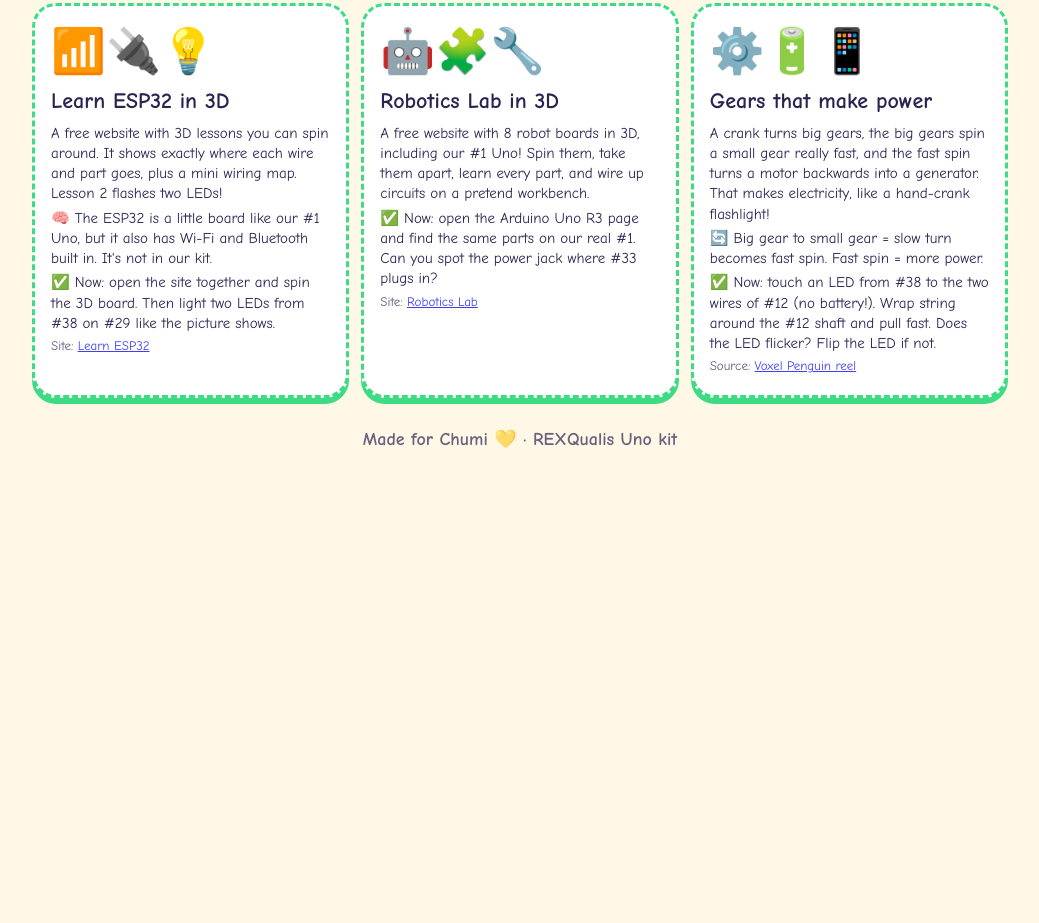
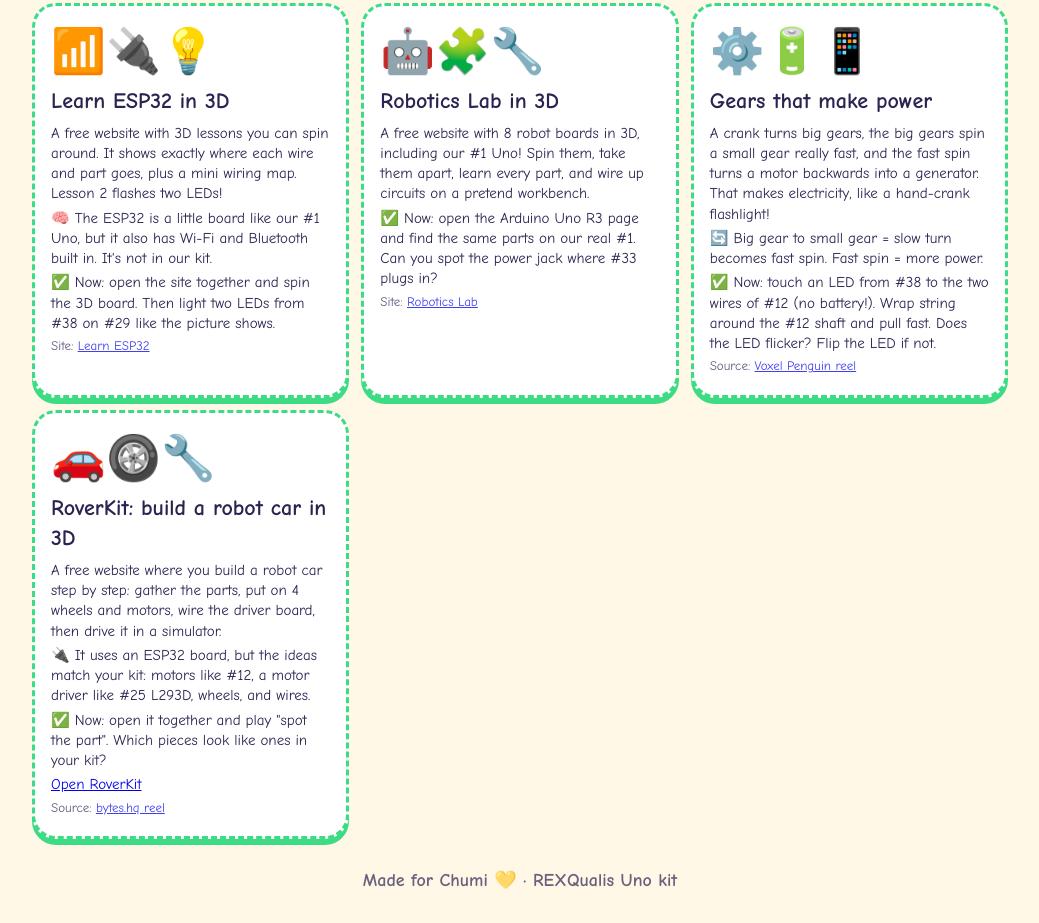
Before and after one commit to nasoteisoy/arduino-kit-explorer, a plain HTML site: page index.html in a window 1280 px wide. Shown: the part 3574-4497 px from the top of the page, without its empty margins (120-1159 px from the left). Before the commit the page ends 4056 px from the top, so only its background shows below. Drawn offline with Linux system fonts and the light colour scheme.

Commit message:
Cool finds: RoverKit robot car in 3D

```diff
--- a/index.html
+++ b/index.html
@@ -112,6 +112,15 @@
         <p>✅ Now: touch an LED from #38 to the two wires of #12 (no battery!). Wrap string around the #12 shaft and pull fast. Does the LED flicker? Flip the LED if not.</p>
         <p class="tiny">Source: <a href="https://www.facebook.com/voxelpenguin/videos/1416851643707427/" target="_blank" rel="noopener">Voxel Penguin reel</a></p>
       </div>
+      <div class="find someday">
+        <div class="find-emoji">🚗🛞🔧</div>
+        <h3>RoverKit: build a robot car in 3D</h3>
+        <p>A free website where you build a robot car step by step: gather the parts, put on 4 wheels and motors, wire the driver board, then drive it in a simulator.</p>
+        <p>🔌 It uses an ESP32 board, but the ideas match your kit: motors like #12, a motor driver like #25 L293D, wheels, and wires.</p>
+        <p>✅ Now: open it together and play "spot the part". Which pieces look like ones in your kit?</p>
+        <p><a href="https://roverkit.vercel.app/" target="_blank" rel="noopener">Open RoverKit</a></p>
+        <p class="tiny">Source: <a href="https://www.facebook.com/byteshq/videos/this-website-lets-you-learn-how-to-build-a-robot-car-through-interactive-step-by/1512729504003712/" target="_blank" rel="noopener">bytes.hq reel</a></p>
+      </div>
     </div>
   </section>
 </main>
```
